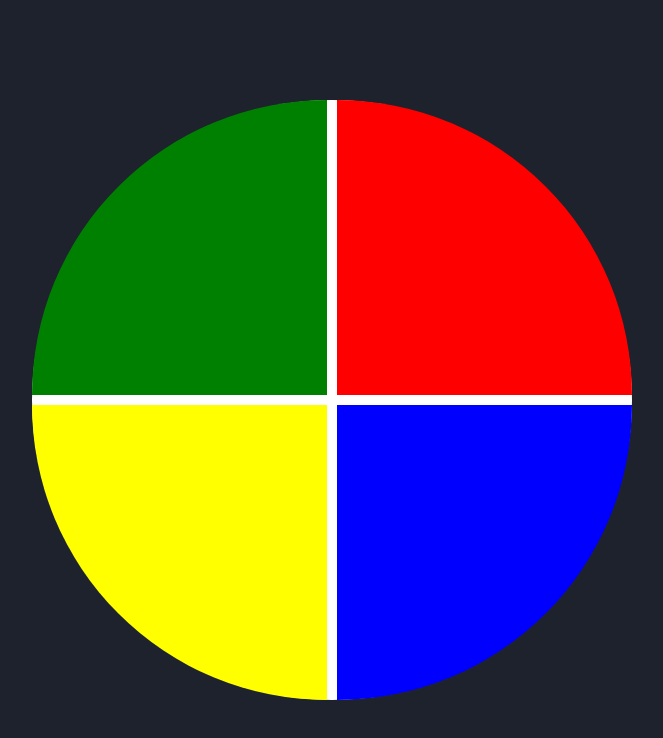
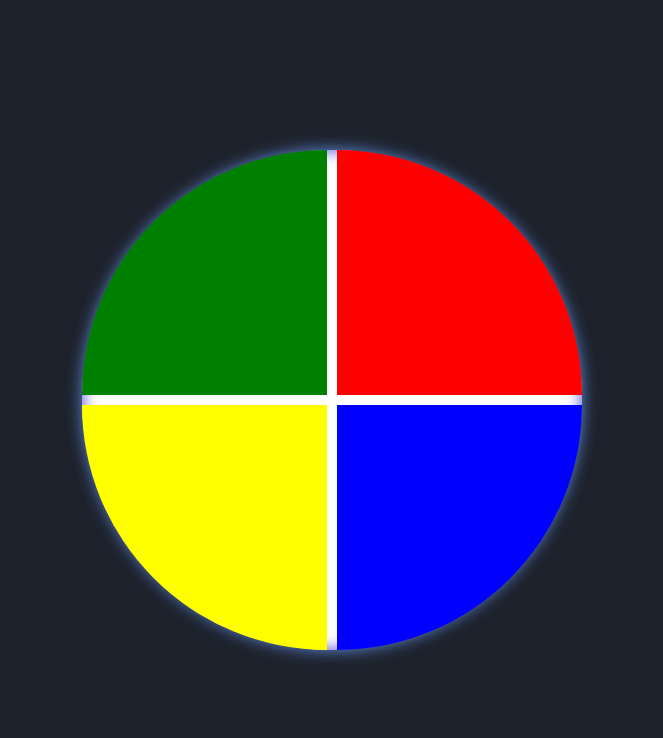
Before and after one commit to mjpfelicia/jogo-da-memoria, a plain HTML site: page index.html in a window 1280 px wide. Shown: the whole page, without its empty margins (308-971 px from the left). Drawn offline with Linux system fonts and the light colour scheme.

Commit message:
add sonbra

```diff
--- a/style.css
+++ b/style.css
@@ -16,11 +16,12 @@
         display: grid;
         grid-template-areas: 'verde vermelho' 'amarelo azul';
         grid-gap: 10px;
-        border: 2px #0b2b6b;
         background-color: #fff;
         border-radius: 100%;
-        width: 600px;
-        height: 600px;
+        width: 500px;
+        height: 500px;
+        box-shadow: inset 0 0 1em rgb(73, 63, 218), 0 0 1em #648ee0;
+        ;
     }
 
     .blue {
```
